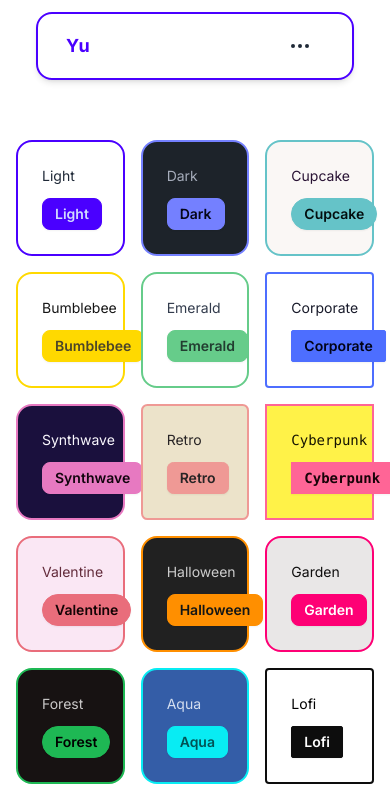
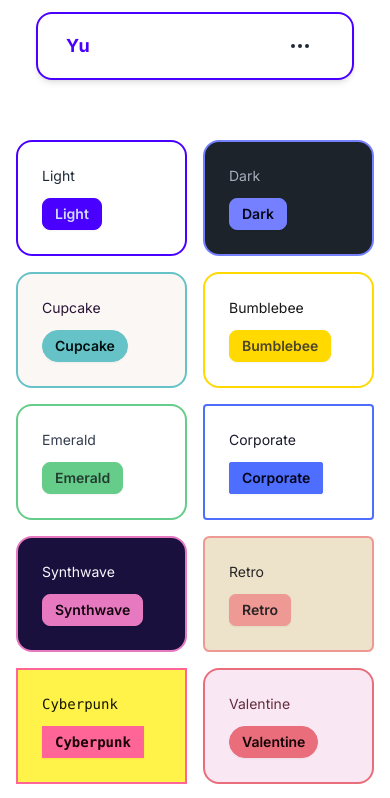
Before and after one commit to piotrszubert/blog-template-daisy, a Next.js app: page /themes in a window 390 px wide. Shown: the top 798 px of the page. Built offline with nearby package versions, Linux system fonts and the light colour scheme.

Commit message:
updated grid

```diff
--- a/app/components/themes-preview.tsx
+++ b/app/components/themes-preview.tsx
@@ -42,7 +42,7 @@ export const ThemesPreview = () => {
   ]
 
   return (
-    <div className="grid grid-cols-3 gap-4">
+    <div className="grid grid-cols-2 md:grid-cols-3 gap-4">
       {themes.map((themeOption) => (
         <div
           data-theme={themeOption}
```
